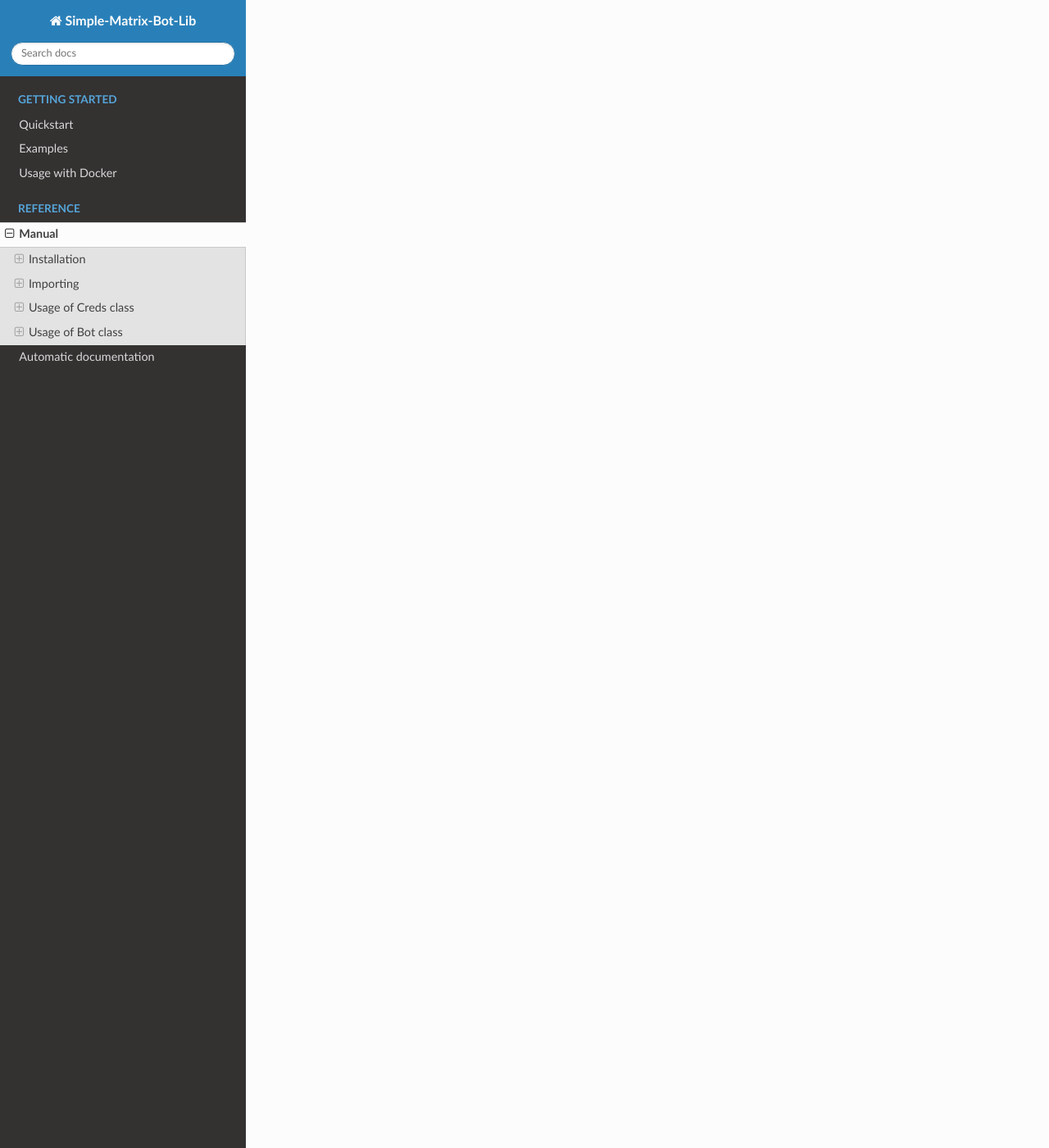
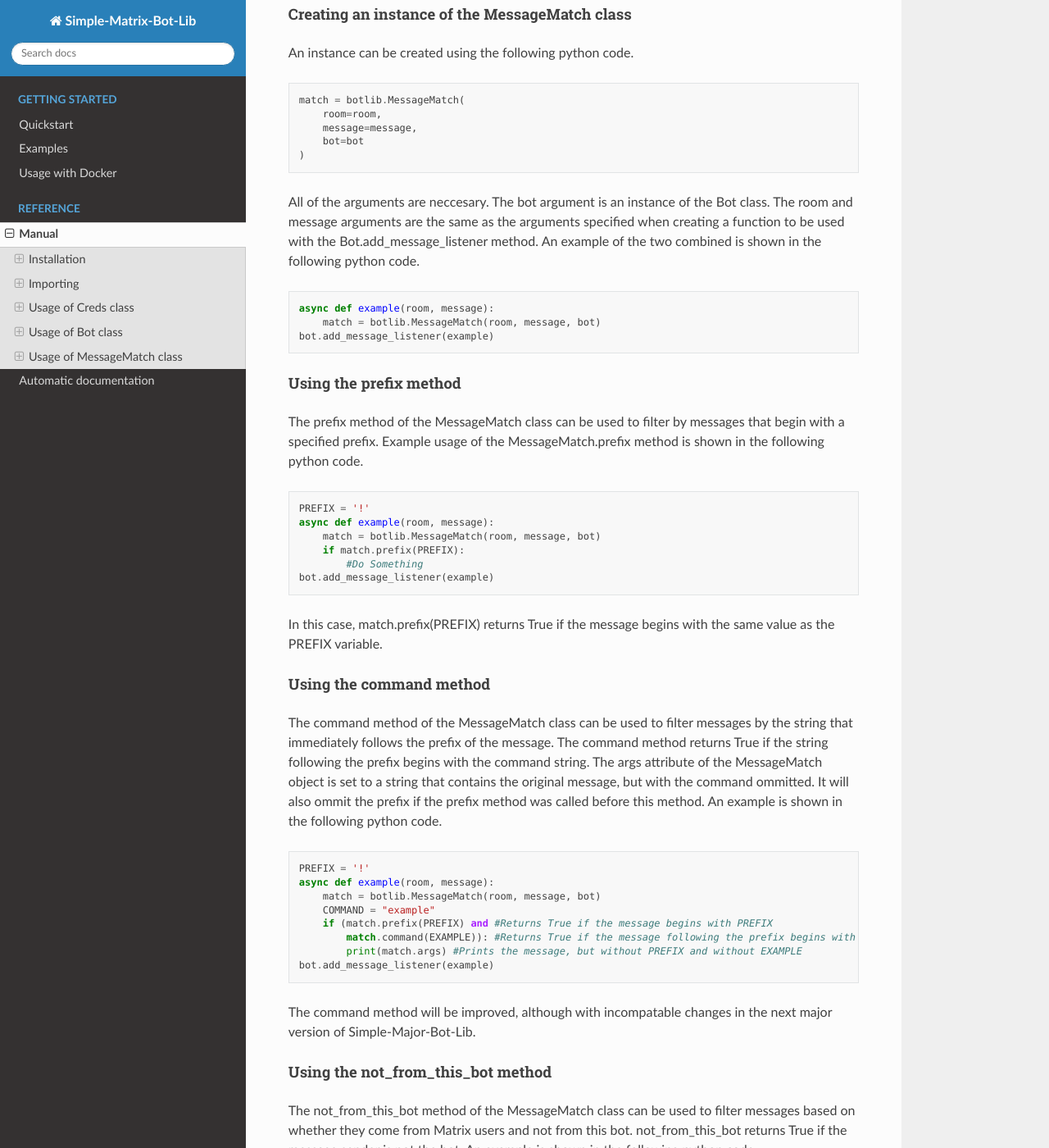
Before and after one commit to imbev/simplematrixbotlib, a Sphinx documentation site: the page built from doc/manual.md, in a window 1280 px wide and 1400 px high, scrolled down 3156 px. Shown: the whole window at 82% size. Built offline with Sphinx 7.4.7 and the Read the Docs theme 2.0.0, drawn with Linux system fonts in a browser that asks for light colours; some of the changed text lies outside the part shown.

Commit message:
Add MessageMatch to manual in docs

````diff
--- a/doc/manual.md
+++ b/doc/manual.md
@@ -21,3 +21,7 @@ This is a manual for simplematrixbotlib that includes documentation, examples, a
 ## Usage of Bot class
 
 .. mdinclude:: manual/bot.md
+
+## Usage of MessageMatch class
+
+.. mdinclude:: manual/messagematch.md
--- /dev/null
+++ b/doc/manual/messagematch.md
@@ -0,0 +1,64 @@
+### How to use the MessageMatch class
+The MessageMatch class is a class that handles matching/filtering of the content of message events. The source is located at simplematrixbotlib/match.py
+
+#### Creating an instance of the MessageMatch class
+An instance can be created using the following python code.
+```python
+match = botlib.MessageMatch(
+    room=room,
+    message=message,
+    bot=bot
+)
+```
+All of the arguments are neccesary. The bot argument is an instance of the Bot class. The room and message arguments are the same as the arguments specified when creating a function to be used with the Bot.add_message_listener method. An example of the two combined is shown in the following python code.
+```python
+async def example(room, message):
+    match = botlib.MessageMatch(room, message, bot)
+bot.add_message_listener(example)
+```
+
+#### Using the prefix method
+The prefix method of the MessageMatch class can be used to filter by messages that begin with a specified prefix. Example usage of the MessageMatch.prefix method is shown in the following python code.
+```python
+PREFIX = '!'
+async def example(room, message):
+    match = botlib.MessageMatch(room, message, bot)
+    if match.prefix(PREFIX):
+        #Do Something
+bot.add_message_listener(example)
+```
+In this case, match.prefix(PREFIX) returns True if the message begins with the same value as the PREFIX variable.
+
+#### Using the command method
+The command method of the MessageMatch class can be used to filter messages by the string that immediately follows the prefix of the message. The command method returns True if the string following the prefix begins with the command string. The args attribute of the MessageMatch object is set to a string that contains the original message, but with the command ommitted. It will also ommit the prefix if the prefix method was called before this method. An example is shown in the following python code.
+```python
+PREFIX = '!'
+async def example(room, message):
+    match = botlib.MessageMatch(room, message, bot)
+    COMMAND = "example"
+    if (match.prefix(PREFIX) and #Returns True if the message begins with PREFIX
+        match.command(EXAMPLE)): #Returns True if the message following the prefix begins with EXAMPLE
+        print(match.args) #Prints the message, but without PREFIX and without EXAMPLE
+bot.add_message_listener(example)
+```
+The command method will be improved, although with incompatable changes in the next major version of Simple-Major-Bot-Lib.
+
+#### Using the not_from_this_bot method
+The not_from_this_bot method of the MessageMatch class can be used to filter messages based on whether they come from Matrix users and not from this bot. not_from_this_bot returns True if the message sender is not the bot. An example is shown in the following python code.
+```python
+async def example(room, message):
+    match = botlib.MessageMatch(room, message, bot)
+    if match.not_from_this_bot: #Returns True if the message was sent by a different user
+        #Do Something
+bot.add_message_listener(example)
+```
+
+#### Using the contains method
+The contains method of the MessageMatch class can be used to filter messages based on whether a specified string is within the message body. An example is shown in the following python code.
+```python
+async def example(room,message):
+    match = botlib.MessageMatch(room, message, bot)
+    if match.contains("example string"): #Returns True if the message body contains "example string"
+        #Do Something
+bot.add_message_listener(example)
+```
````
